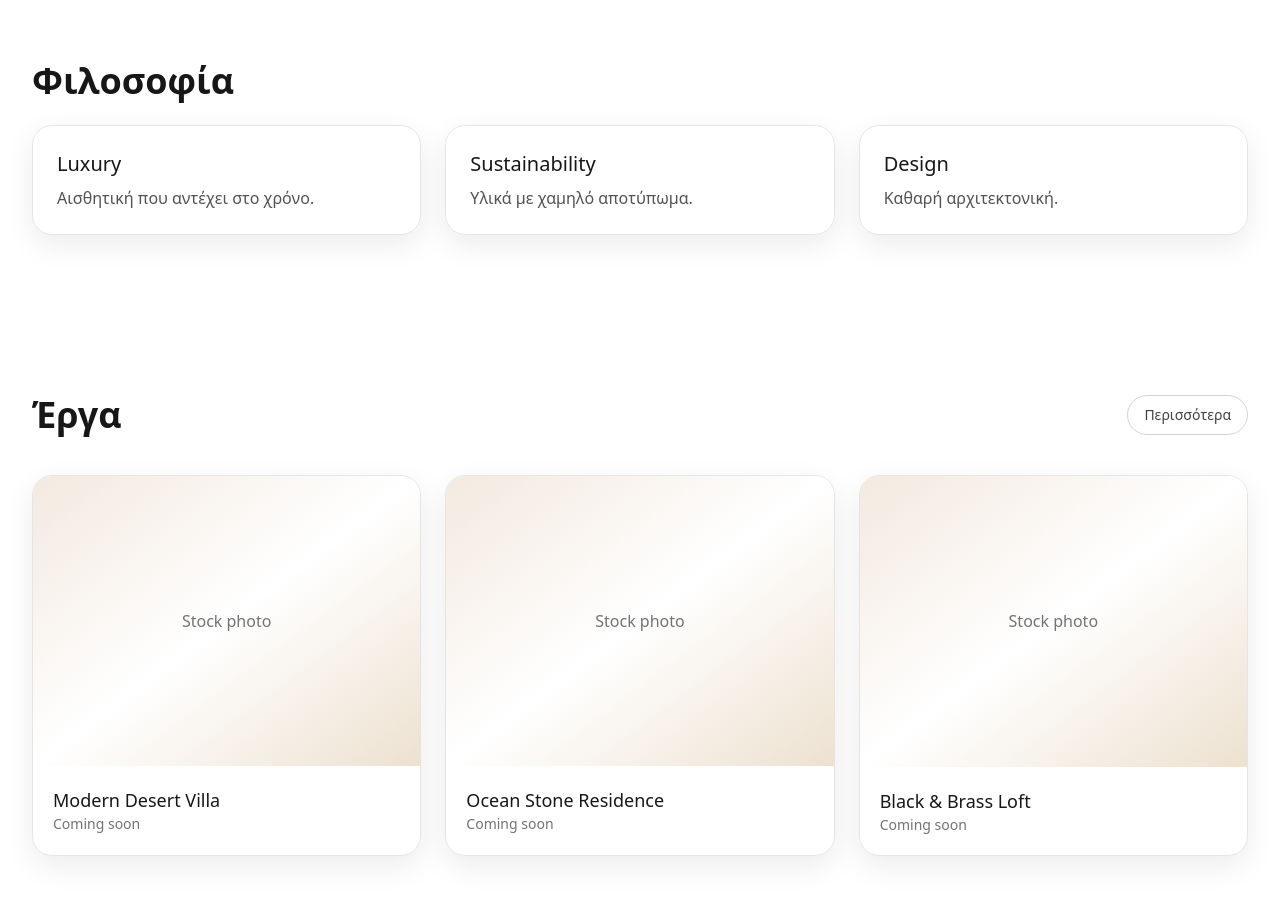
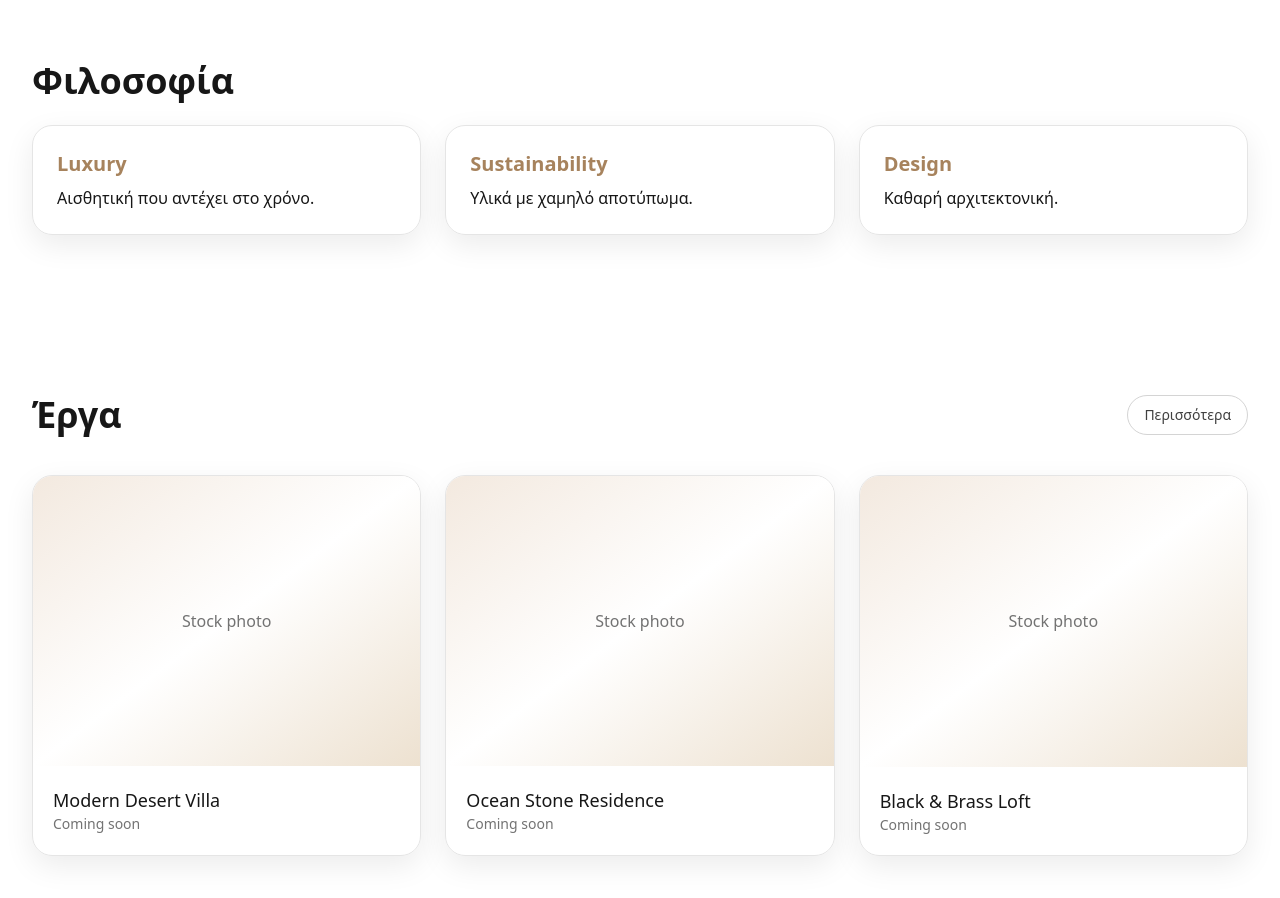
Before and after one commit to konstantinostragaris-art/moden-full-site, a Next.js app in the folder MODEN-Full-Modern-Desert/: page / in a window 1280 px wide. Shown: the part 880-1778 px from the top of the page. Built offline with nearby package versions, Linux system fonts and the light colour scheme.

Commit message:
style(philosophy): update card color to brass tone for better readability

```diff
--- a/MODEN-Full-Modern-Desert/app/page.tsx
+++ b/MODEN-Full-Modern-Desert/app/page.tsx
@@ -112,10 +112,12 @@ export default function Page() {
         whileInView={{ opacity: 1, y: 0 }}
         viewport={{ once: true }}
         transition={{ duration: 0.5, delay: i * 0.05 }}
-              className="card p-6"
+        className="card p-6 bg-[var(--brass)]/20 text-neutral-900 dark:text-neutral-100 hover:bg-[var(--brass)]/25 transition-colors"
       >
-              <div className="text-xl font-medium">{k}</div>
-              <div className="text-neutral-600 dark:text-neutral-300 mt-2">
+        <div className="text-xl font-semibold text-[var(--brass)]">
+          {k}
+        </div>
+        <div className="text-neutral-900 dark:text-neutral-200 mt-2">
           {v}
         </div>
       </motion.div>
```
Lines whose indentation alone changed are shown as unchanged.
